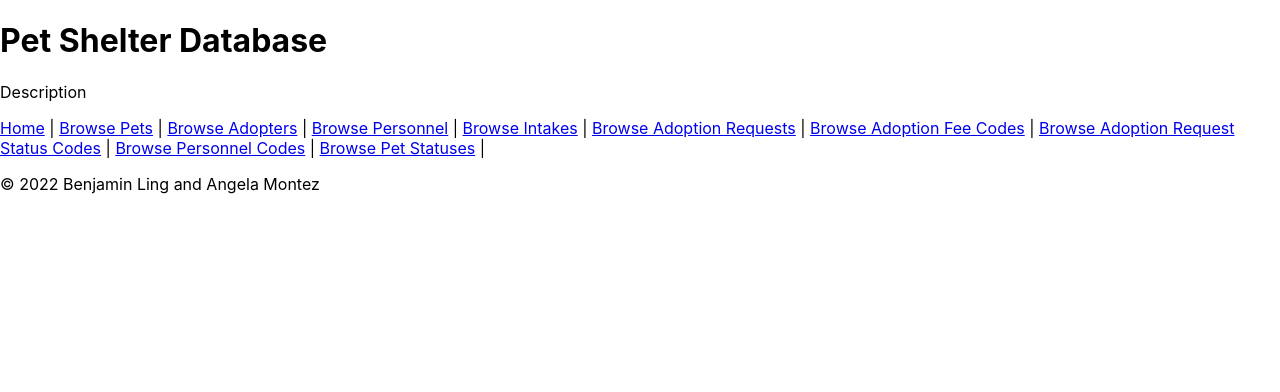
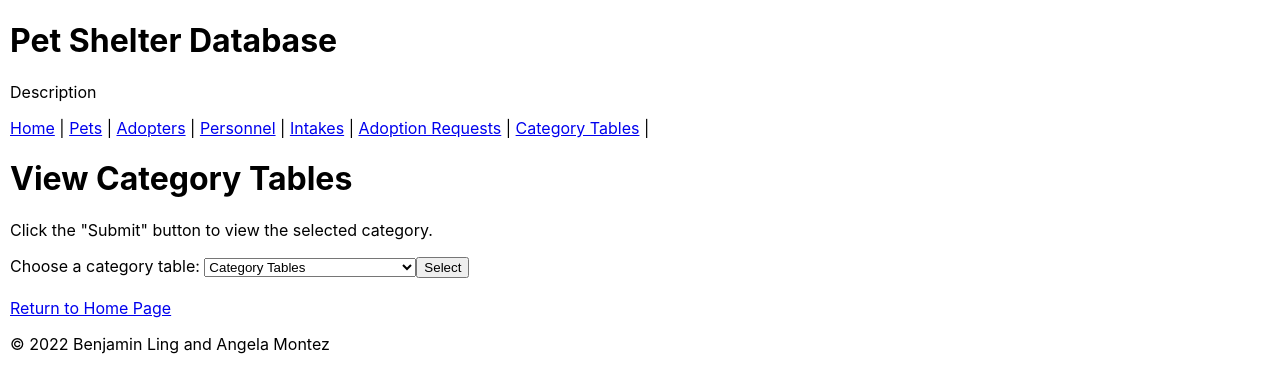
Before and after one commit to almontez/Pet-Shelter-Database, a React (Create React App) app: page /category-tables in a window 1280 px wide. Shown: the top 392 px of the page. Built offline with nearby package versions, Linux system fonts and the light colour scheme.

Commit message:
Implemented Category Tables Landing Page, Minor CSS Added

```diff
--- a/src/App.css
+++ b/src/App.css
@@ -1,8 +1,13 @@
+.App {
+  margin-left: 10px;
+}
+
 table, th, td {
   border: 1px solid black;
+  padding: 10px;
 }
 
+tr th {background-color:whitesmoke;}
 tr:nth-child(even){background-color:floralwhite;}
 tr:nth-child(odd){background-color:azure;}
-
 tr:hover {background-color:gold;}
--- a/src/App.js
+++ b/src/App.js
@@ -128,7 +128,7 @@ function App() {
           <Route path="/add-adoption-request-status-code">
             <AddAdoptionRequestStatusCodePage />
           </Route>
-          <Route path="/category-tables-landing-page">
+          <Route path="/category-tables">
             <CategoryTableLP />
           </Route>
         </div>
--- a/src/components/Navigation.js
+++ b/src/components/Navigation.js
@@ -5,15 +5,12 @@ function Navigation() {
     return (
         <nav>
             <Link className="navigation-link" to="/">Home</Link>&nbsp;|&nbsp;
-            <Link className="navigation-link" to="/browse-pets">Browse Pets</Link>&nbsp;|&nbsp;
-            <Link className="navigation-link" to="/browse-adopters">Browse Adopters</Link>&nbsp;|&nbsp;
-            <Link className="navigation-link" to="/browse-personnel">Browse Personnel</Link>&nbsp;|&nbsp;
-            <Link className="navigation-link" to="/browse-intakes">Browse Intakes</Link>&nbsp;|&nbsp;
-            <Link className="navigation-link" to="/browse-adoption-requests">Browse Adoption Requests</Link>&nbsp;|&nbsp;
-            <Link className="navigation-link" to="/browse-adoption-fee-codes">Browse Adoption Fee Codes</Link>&nbsp;|&nbsp;
-            <Link className="navigation-link" to="/browse-adoption-request-status-codes">Browse Adoption Request Status Codes</Link>&nbsp;|&nbsp;
-            <Link className="navigation-link" to="/browse-personnel-codes">Browse Personnel Codes</Link>&nbsp;|&nbsp;
-            <Link className="navigation-link" to="/browse-pet-statuses">Browse Pet Statuses</Link>&nbsp;|&nbsp;
+            <Link className="navigation-link" to="/browse-pets">Pets</Link>&nbsp;|&nbsp;
+            <Link className="navigation-link" to="/browse-adopters">Adopters</Link>&nbsp;|&nbsp;
+            <Link className="navigation-link" to="/browse-personnel">Personnel</Link>&nbsp;|&nbsp;
+            <Link className="navigation-link" to="/browse-intakes">Intakes</Link>&nbsp;|&nbsp;
+            <Link className="navigation-link" to="/browse-adoption-requests">Adoption Requests</Link>&nbsp;|&nbsp;
+            <Link className="navigation-link" to="/category-tables">Category Tables</Link>&nbsp;|&nbsp;
         </nav>
     );
 }
--- a/src/components/PetFilter.js
+++ b/src/components/PetFilter.js
@@ -12,7 +12,7 @@ function PetFilter() {
                        placeholder="Search for pet by breed"/>
                 <button onClick = {e => {
                     alert(`You entered: ${attribute}`);
-                    }}>submit</button>
+                    }}>Submit</button>
             </form>
         </>
     );
--- a/src/pages/BrowseAdoptionFeeCodes.js
+++ b/src/pages/BrowseAdoptionFeeCodes.js
@@ -71,6 +71,8 @@ function BrowseAdoptionFeeCodesPage({ setAdoptionFeeCodeToEdit }) {
                 adoption_fee_codes={adoption_fee_codes}
                 onDelete={onDelete}>
             </AdoptionFeeCodeList>
+            <Link to="/category-tables">Return Category Tables</Link>
+            <br></br>
             <Link className="App-link" to="/">
               Return to Home Page
             </Link>
--- a/src/pages/BrowseAdoptionRequestStatusCodes.js
+++ b/src/pages/BrowseAdoptionRequestStatusCodes.js
@@ -71,6 +71,8 @@ function BrowseAdoptionRequestStatusCodesPage({ setAdoptionRequestStatusCodeToEd
                 adoption_request_status_codes={adoption_request_status_codes}
                 onDelete={onDelete}>
             </AdoptionRequestStatusCodeList>
+            <Link to="/category-tables">Return Category Tables</Link>
+            <br></br>
             <Link className="App-link" to="/">
               Return to Home Page
             </Link>
--- a/src/pages/BrowsePersonnelTypeCodes.js
+++ b/src/pages/BrowsePersonnelTypeCodes.js
@@ -35,6 +35,8 @@ function BrowsePersonnelCodesPage () {
                 onDelete={onDelete}>
             </PersonnelCodesTable>
 
+            <Link to="/category-tables">Return Category Tables</Link>
+            <br></br>
             <Link to="/">Return to Home Page</Link>
         </>
     );
--- a/src/pages/BrowsePetStatuses.js
+++ b/src/pages/BrowsePetStatuses.js
@@ -35,6 +35,8 @@ function BrowsePetStatusesPage () {
                 onDelete={onDelete}>
             </PetStatusesTable>
 
+            <Link to="/category-tables">Return Category Tables</Link>
+            <br></br>
             <Link to="/">Return to Home Page</Link>
         </>
     );
--- a/src/pages/BrowsePets.js
+++ b/src/pages/BrowsePets.js
@@ -35,12 +35,10 @@ function BrowsePetsPage({ setPetToEdit }) {
         <>
             <h2>List of Recorded Pets</h2>
 
-            <Link to="/add-pets">Add New Pet</Link>
+            <PetFilter></PetFilter>
             <br></br>
 
-            <br></br>
-            <PetFilter></PetFilter>
-            <br></br>
+            <Link to="/add-pets">Add New Pet</Link>
 
             <PetsTable
                 pets={pets}
--- a/src/pages/CategoryTablesLandingPage.js
+++ b/src/pages/CategoryTablesLandingPage.js
@@ -1,25 +1,45 @@
-import React from 'react';
-import { Link } from 'react-router-dom';
+import React, { useState, useEffect } from 'react';
+import { useHistory, Link} from "react-router-dom";
 
 function CategoryTableLP() {
     // NEED TO WORK ON JS CODE TO ROUTE TO PAGES
+    const [code_table, setTable] = useState('');
+    const history = useHistory();
+
+    const redirect = async(event) => {
+        event.preventDefault();
+        const tableSelection = {code_table}
+
+        if (tableSelection.code_table === "Adoption Fee Codes") {
+            history.push("/browse-adoption-fee-codes");
+        } else if (tableSelection.code_table === "Adoption Request Status Codes") {
+            history.push("/browse-adoption-request-status-codes");
+        } else if (tableSelection.code_table === "Personnel Codes") {
+            history.push("/browse-personnel-codes");
+        } else if (tableSelection.code_table === "Pet Statuses") {
+            history.push("/browse-pet-statuses")
+        }
+    };
 
     return (
         <>
             <h1>View Category Tables</h1>
             <p>Click the "Submit" button to view the selected category.</p>
 
-            <form className="landing-page">
-                <label for="category-tables">Choose a category table: </label>
-                <select name="category-tables" id="category-tables">
+            <form className="landing-page" onSubmit={redirect}>
+                <label htmlfor="category-tables">Choose a category table: </label>
+                <select id="category-tables" type="text" value={code_table} onChange={e => setTable(e.target.value)} required>
+                    <option value="None">Category Tables</option>
                     <option value="Adoption Fee Codes">Adoption Fee Codes</option>
                     <option value="Adoption Request Status Codes">Adoption Request Status Codes</option>
                     <option value="Personnel Codes">Personnel Codes</option>
                     <option value="Pet Statuses">Pet Statuses</option>
                 </select>
-                <br></br>
                 <input type="submit" value="Select"></input>
             </form>
+
+            <br></br>
+            <Link to="/">Return to Home Page</Link>
         </>
     );
 }
```
